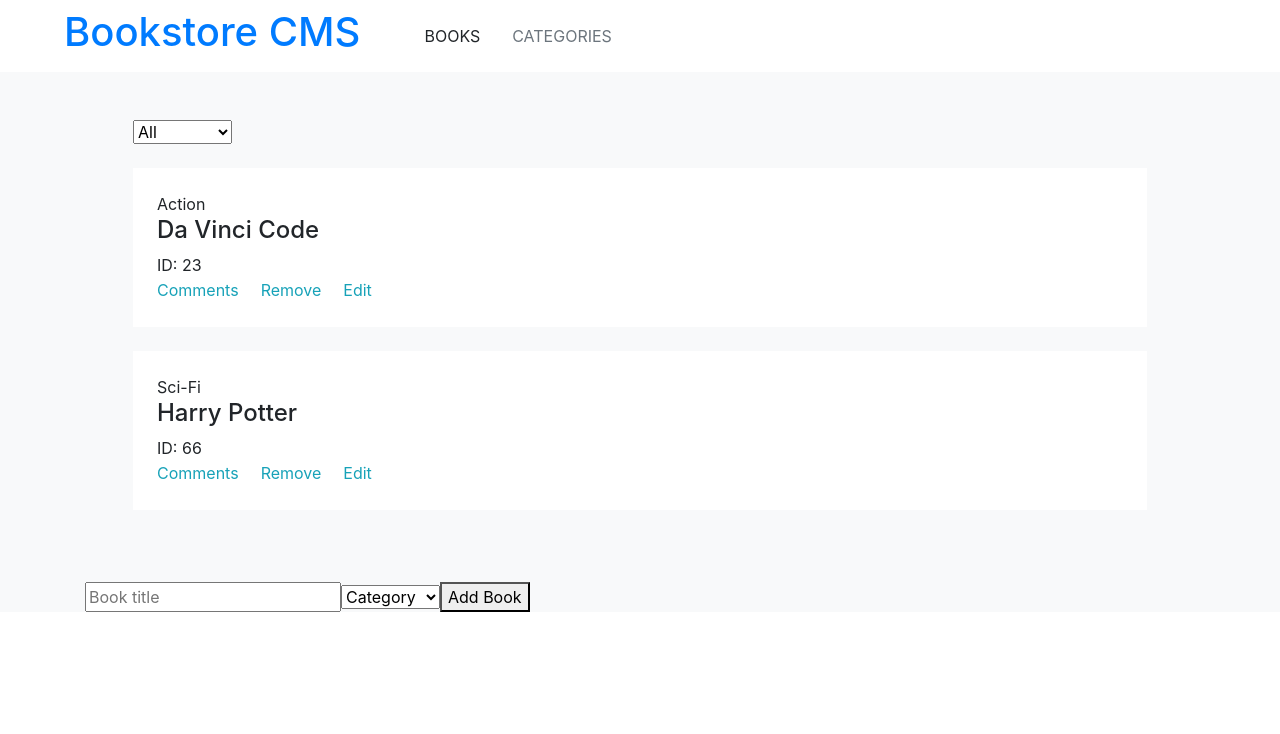
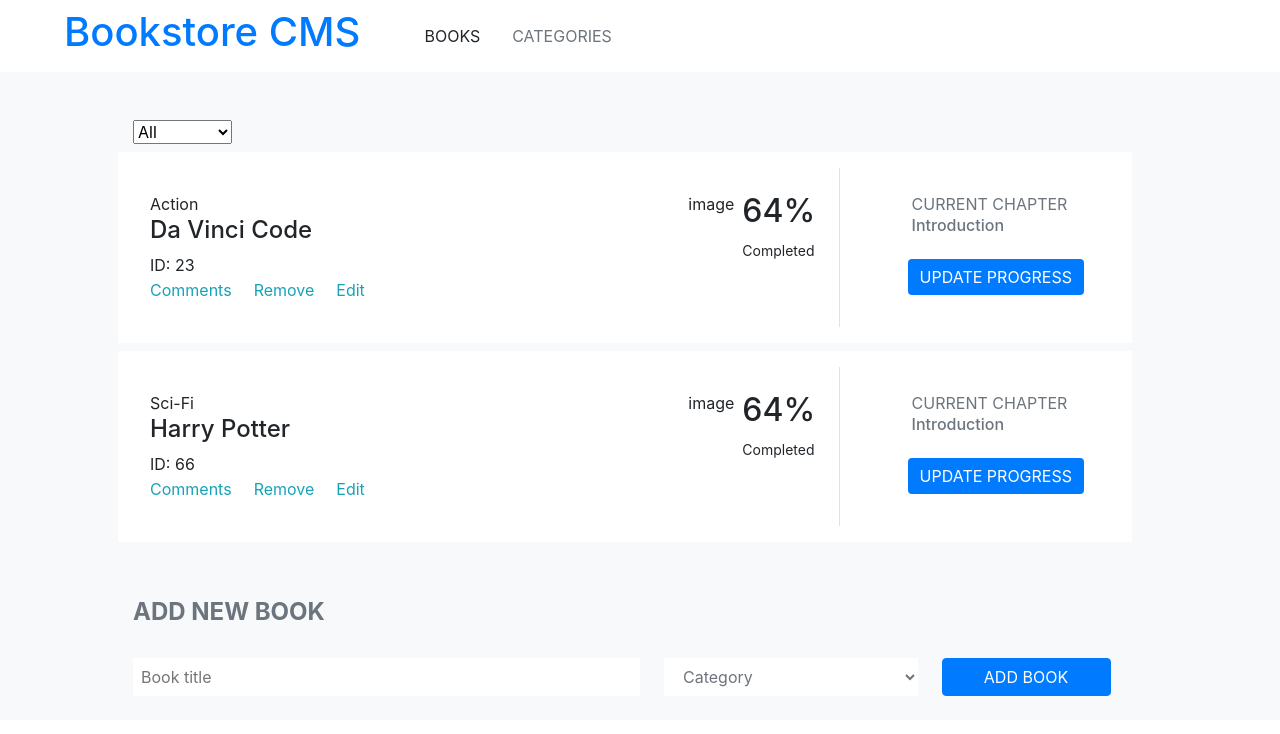
Before and after one commit to Miguelus373/Redux-Book-Store, a React (Create React App) app: page / in a window 1280 px wide. Shown: the top 734 px of the page. Built offline with nearby package versions, Linux system fonts and the light colour scheme.

Commit message:
Add BookForm and BooksList styles

```diff
--- a/src/components/Book.js
+++ b/src/components/Book.js
@@ -5,10 +5,11 @@ const Book = ({ book, handleRemoveBook }) => {
   const { bookID, title, category } = book;
   return (
     <>
-      <div className="bg-white justify-content-between align-items-center my-4 p-4">
+      <div className="row justify-content-between my-2 p-2 w-100 bg-white">
+        <div className="justify-content-between align-items-center my-2 p-4 w-50">
           <span>{category}</span>
           <h4>{title}</h4>
-        <span>
+          <span className="hidden">
             ID:
             {' '}
             {bookID}
@@ -24,6 +25,21 @@ const Book = ({ book, handleRemoveBook }) => {
           </button>
           <span className="text-info">Edit</span>
         </div>
+        <div className="d-flex flex-row justify-content-between my-2 p-4 border-right">
+          <div>image</div>
+          <div className="ml-2">
+            <div className="h2">64%</div>
+            <div><small>Completed</small></div>
+          </div>
+        </div>
+        <div className="d-flex flex-column my-2 p-4">
+          <div className="mx-2 text-uppercase text-muted">Current chapter</div>
+          <div className=" h6 mx-2 mb-2 text-muted">Introduction</div>
+          <button type="button" className="btn btn-primary border-0 mr-3 mt-3 ml-1 text-uppercase">
+            Update progress
+          </button>
+        </div>
+      </div>
     </>
   );
 };
--- a/src/containers/BooksForm.js
+++ b/src/containers/BooksForm.js
@@ -39,16 +39,21 @@ class BooksForms extends React.Component {
   render() {
     const { title, category } = this.state;
     return (
-      <div className="books-form">
-        <form onSubmit={this.handleSubmit}>
-          <input onChange={this.handleChange} value={title} name="title" type="text" placeholder="Book title" />
-          <select onChange={this.handleChange} value={category} name="category">
-            {categories.map(category => (<option key={category}>{category}</option>))}
-          </select>
-          <button type="button" onClick={this.handleSubmit}>
-            Add Book
-          </button>
-        </form>
+      <div className="wrapper-all px-5">
+        <div className="title-wrapper">
+          <h4 className="text-uppercase  text-secondary font-weight-bold">Add new book</h4>
+        </div>
+        <div className="books-form container justify-content-between align-items-center my-1 py-4">
+          <form onSubmit={this.handleSubmit} className="row">
+            <input onChange={this.handleChange} value={title} name="title" type="text" placeholder="Book title" className="col-6 py-1 pl-2 text-muted border-0" />
+            <select onChange={this.handleChange} value={category} name="category" className="col-3 py-2 mx-4 border-0 bg-white text-secondary">
+              {categories.map(category => (<option key={category}>{category}</option>))}
+            </select>
+            <button type="button" className="btn btn-large btn-primary col-2 px-2 text-uppercase" onClick={this.handleSubmit}>
+              Add Book
+            </button>
+          </form>
+        </div>
       </div>
     );
   }
```
Also changed, not shown: 1 other file (tests, documents, lock files or other folders). Lines whose indentation alone changed are shown as unchanged.
